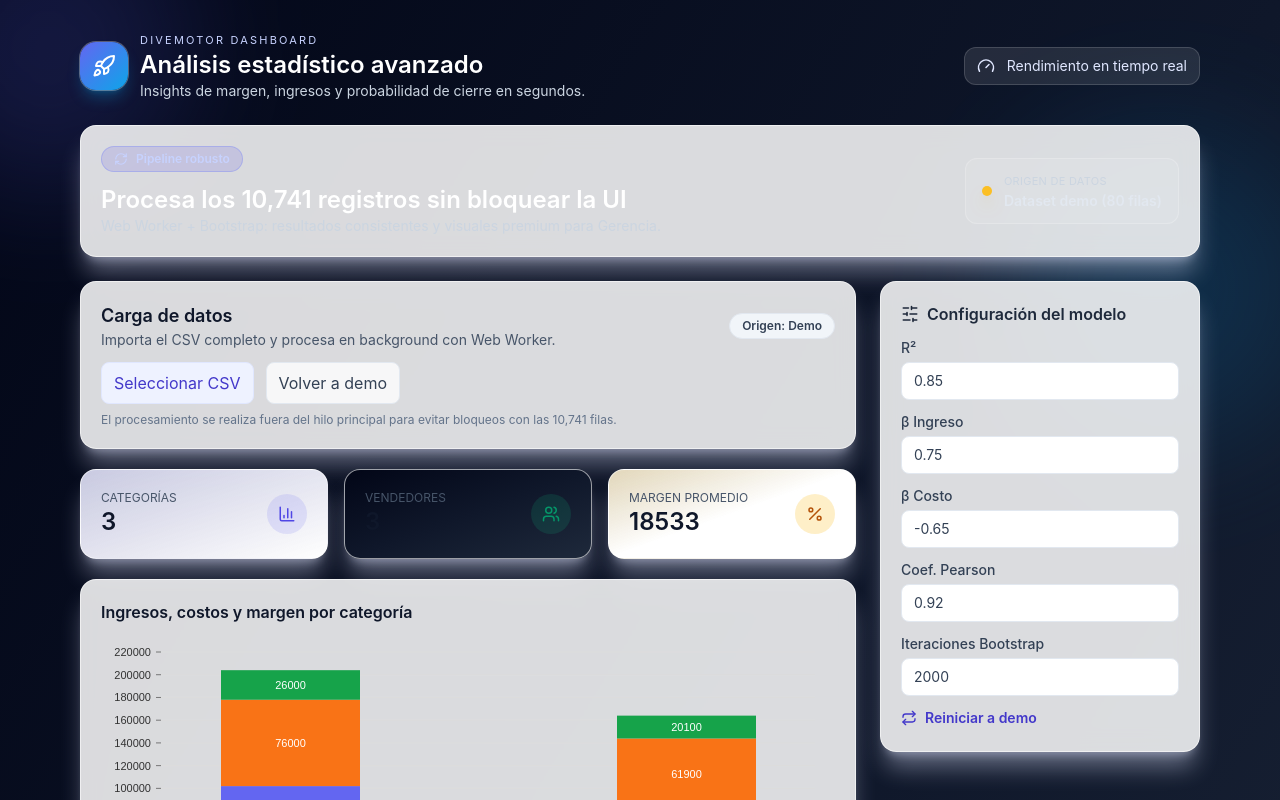
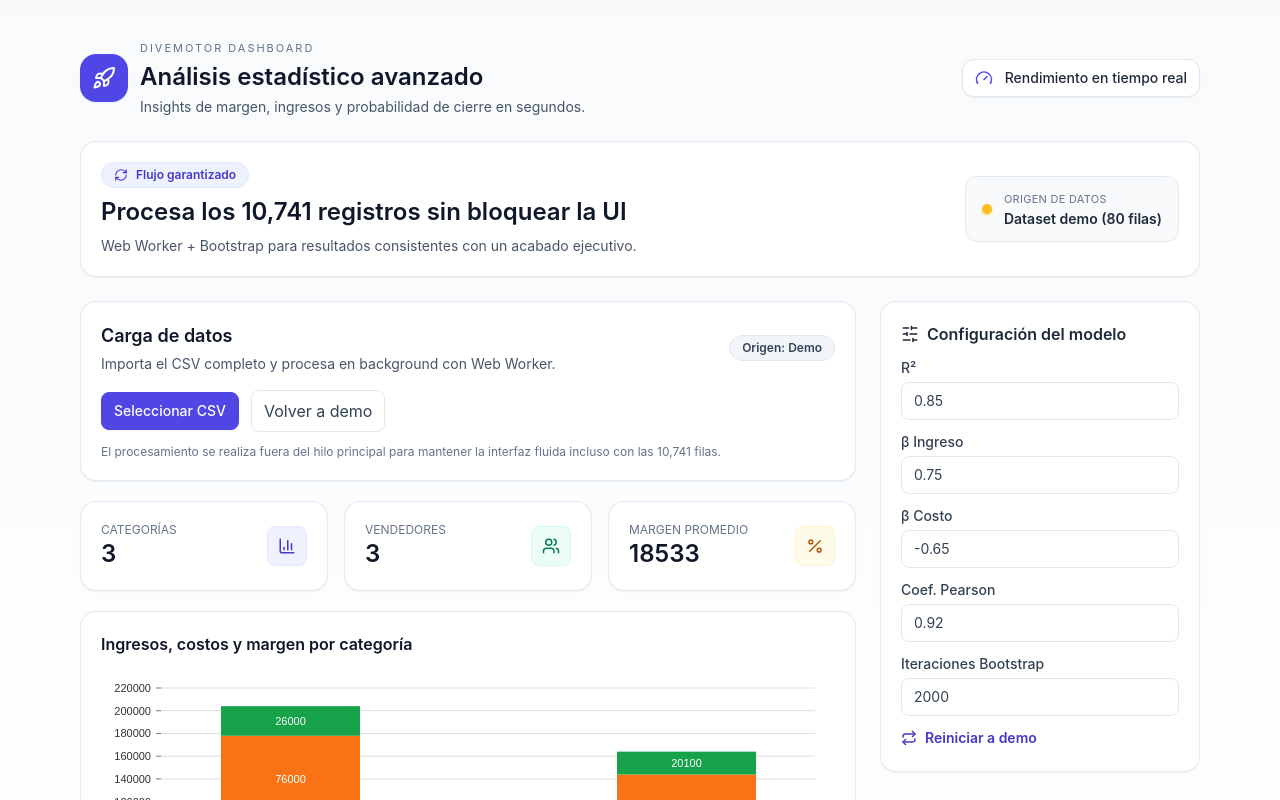
Before and after one commit to Paradigma-corp/MBA, a React (Vite) app: page / in a window 1280 px wide. Shown: the top 800 px of the page. Built offline with nearby package versions, Linux system fonts and the light colour scheme.

Commit message:
Refine dashboard look

```diff
--- a/src/App.jsx
+++ b/src/App.jsx
@@ -79,30 +79,24 @@ const App = () => {
   );
 
   return (
-    <div className="min-h-screen bg-gradient-to-br from-slate-950 via-slate-900 to-slate-800 text-slate-100 relative overflow-hidden">
-      <div className="absolute inset-0 opacity-60 pointer-events-none">
-        <div className="absolute -left-24 -top-24 h-72 w-72 rounded-full bg-indigo-500/30 blur-3xl" />
-        <div className="absolute -right-10 top-32 h-80 w-80 rounded-full bg-sky-500/25 blur-3xl" />
-        <div className="absolute left-1/3 bottom-0 h-64 w-64 rounded-full bg-purple-500/20 blur-3xl" />
-      </div>
-
-      <div className="relative max-w-6xl mx-auto px-4 py-8 space-y-6">
+    <div className="min-h-screen bg-gradient-to-b from-slate-50 via-white to-slate-100 text-slate-900">
+      <div className="max-w-6xl mx-auto px-4 py-10 space-y-6">
         <Header />
 
-        <div className="card flex flex-wrap items-center justify-between gap-4 border border-white/30 shadow-indigo-500/10">
-          <div>
-            <p className="inline-flex items-center gap-2 rounded-full bg-indigo-600/15 text-indigo-200 px-3 py-1 text-xs font-semibold border border-indigo-400/40">
-              <RefreshCw size={14} /> Pipeline robusto
+        <div className="card flex flex-wrap items-center justify-between gap-4 border border-slate-200/90 shadow-sm">
+          <div className="space-y-2">
+            <p className="inline-flex items-center gap-2 rounded-full bg-indigo-50 text-indigo-700 px-3 py-1 text-xs font-semibold border border-indigo-100">
+              <RefreshCw size={14} /> Flujo garantizado
             </p>
-            <h2 className="mt-3 text-2xl font-semibold text-white">Procesa los 10,741 registros sin bloquear la UI</h2>
-            <p className="text-sm text-slate-300">
-              Web Worker + Bootstrap: resultados consistentes y visuales premium para Gerencia.
+            <h2 className="text-2xl font-semibold text-slate-900">Procesa los 10,741 registros sin bloquear la UI</h2>
+            <p className="text-sm text-slate-600">
+              Web Worker + Bootstrap para resultados consistentes con un acabado ejecutivo.
             </p>
           </div>
-          <div className="flex items-center gap-3 text-sm text-slate-200 bg-white/10 px-4 py-3 rounded-xl border border-white/20">
-            <span className={`h-2.5 w-2.5 rounded-full ${dataSource === 'demo' ? 'bg-amber-400 shadow-amber-400/60' : 'bg-emerald-400 shadow-emerald-400/60'} shadow-lg`} />
+          <div className="flex items-center gap-3 text-sm text-slate-800 bg-slate-50 px-4 py-3 rounded-xl border border-slate-200">
+            <span className={`h-2.5 w-2.5 rounded-full ${dataSource === 'demo' ? 'bg-amber-400 shadow-amber-300/80' : 'bg-emerald-500 shadow-emerald-300/80'} shadow`} />
             <div>
-              <p className="text-[11px] uppercase tracking-wide text-slate-300">Origen de datos</p>
+              <p className="text-[11px] uppercase tracking-wide text-slate-500">Origen de datos</p>
               <p className="font-semibold">{dataSource === 'demo' ? 'Dataset demo (80 filas)' : 'CSV importado (10,741 filas)'}</p>
             </div>
           </div>
@@ -110,9 +104,9 @@ const App = () => {
 
         <div className="grid grid-cols-1 lg:grid-cols-[1fr_320px] gap-6">
           <main className="space-y-5">
-            <div className="card border border-white/30 shadow-indigo-500/10">
+            <div className="card border border-slate-200/90 shadow-sm">
               <div className="flex items-center justify-between gap-3">
-                <div>
+                <div className="space-y-1">
                   <h2 className="text-lg font-semibold text-slate-900">Carga de datos</h2>
                   <p className="text-sm text-slate-600">Importa el CSV completo y procesa en background con Web Worker.</p>
                 </div>
@@ -120,72 +114,72 @@ const App = () => {
                   Origen: {dataSource === 'demo' ? 'Demo' : 'CSV importado'}
                 </span>
               </div>
-              <div className="mt-3 flex flex-wrap items-center gap-3">
-                <label className="inline-flex items-center gap-2 px-3 py-2 bg-indigo-50 text-indigo-700 rounded-lg border border-indigo-100 cursor-pointer hover:border-indigo-300 hover:bg-indigo-100 transition">
+              <div className="mt-4 flex flex-wrap items-center gap-3">
+                <label className="inline-flex items-center gap-2 px-3 py-2 bg-indigo-600 text-white rounded-lg border border-indigo-600 cursor-pointer shadow-sm hover:bg-indigo-700 transition">
                   <input type="file" accept=".csv" className="hidden" onChange={(e) => e.target.files?.[0] && handleFile(e.target.files[0])} />
-                  <span>Seleccionar CSV</span>
+                  <span className="text-sm font-medium">Seleccionar CSV</span>
                 </label>
                 <button
                   type="button"
                   onClick={resetDemo}
-                  className="px-3 py-2 rounded-lg border border-slate-200 text-slate-700 bg-white/80 hover:bg-white transition"
+                  className="px-3 py-2 rounded-lg border border-slate-200 text-slate-700 bg-white hover:border-slate-300 transition"
                 >
                   Volver a demo
                 </button>
               </div>
-              <p className="mt-2 text-xs text-slate-500">
-                El procesamiento se realiza fuera del hilo principal para evitar bloqueos con las 10,741 filas.
+              <p className="mt-3 text-xs text-slate-500">
+                El procesamiento se realiza fuera del hilo principal para mantener la interfaz fluida incluso con las 10,741 filas.
               </p>
             </div>
 
             <div className="grid grid-cols-1 md:grid-cols-3 gap-4">
-              <div className="card bg-gradient-to-br from-indigo-500/15 to-white text-slate-900 border-indigo-100">
+              <div className="card bg-white border border-slate-200/90 shadow-sm">
                 <div className="flex items-center justify-between">
                   <div>
-                    <p className="text-xs text-slate-600 uppercase">Categorías</p>
+                    <p className="text-xs text-slate-500 uppercase">Categorías</p>
                     <p className="text-2xl font-semibold">{stats.categorias}</p>
                   </div>
-                  <div className="h-10 w-10 rounded-full bg-indigo-500/15 text-indigo-600 flex items-center justify-center">
+                  <div className="h-10 w-10 rounded-lg bg-indigo-50 text-indigo-700 flex items-center justify-center border border-indigo-100">
                     <BarChart3 size={18} />
                   </div>
                 </div>
               </div>
-              <div className="card bg-gradient-to-br from-emerald-500/12 to-white text-slate-900 border-emerald-100">
+              <div className="card bg-white border border-slate-200/90 shadow-sm">
                 <div className="flex items-center justify-between">
                   <div>
-                    <p className="text-xs text-slate-600 uppercase">Vendedores</p>
+                    <p className="text-xs text-slate-500 uppercase">Vendedores</p>
                     <p className="text-2xl font-semibold">{stats.vendedores}</p>
                   </div>
-                  <div className="h-10 w-10 rounded-full bg-emerald-500/15 text-emerald-600 flex items-center justify-center">
+                  <div className="h-10 w-10 rounded-lg bg-emerald-50 text-emerald-700 flex items-center justify-center border border-emerald-100">
                     <Users size={18} />
                   </div>
                 </div>
               </div>
-              <div className="card bg-gradient-to-br from-amber-400/20 via-white to-white text-slate-900 border-amber-100">
+              <div className="card bg-white border border-slate-200/90 shadow-sm">
                 <div className="flex items-center justify-between">
                   <div>
-                    <p className="text-xs text-slate-600 uppercase">Margen promedio</p>
+                    <p className="text-xs text-slate-500 uppercase">Margen promedio</p>
                     <p className="text-2xl font-semibold">{stats.promedioMargen.toFixed(0)}</p>
                   </div>
-                  <div className="h-10 w-10 rounded-full bg-amber-400/25 text-amber-700 flex items-center justify-center">
+                  <div className="h-10 w-10 rounded-lg bg-amber-50 text-amber-700 flex items-center justify-center border border-amber-100">
                     <Percent size={18} />
                   </div>
                 </div>
               </div>
             </div>
 
-            <div className="card border border-white/30 shadow-indigo-500/10">
-              <h3 className="text-base font-semibold text-slate-900 mb-2">Ingresos, costos y margen por categoría</h3>
+            <div className="card border border-slate-200/90 shadow-sm">
+              <h3 className="text-base font-semibold text-slate-900 mb-3">Ingresos, costos y margen por categoría</h3>
               <BarChartComponent data={categories} />
             </div>
 
             <div className="grid grid-cols-1 md:grid-cols-2 gap-4">
-              <div className="card border border-white/30 shadow-indigo-500/10">
-                <h3 className="text-base font-semibold text-slate-900 mb-2">Dispersión ingreso vs margen</h3>
+              <div className="card border border-slate-200/90 shadow-sm">
+                <h3 className="text-base font-semibold text-slate-900 mb-3">Dispersión ingreso vs margen</h3>
                 <ScatterPlot data={categories} />
               </div>
-              <div className="card border border-white/30 shadow-indigo-500/10">
-                <h3 className="text-base font-semibold text-slate-900 mb-2">Distribución de márgenes</h3>
+              <div className="card border border-slate-200/90 shadow-sm">
+                <h3 className="text-base font-semibold text-slate-900 mb-3">Distribución de márgenes</h3>
                 <BoxPlot data={categories} />
               </div>
             </div>
--- a/src/components/layout/Header.jsx
+++ b/src/components/layout/Header.jsx
@@ -4,18 +4,18 @@ import { Gauge, Rocket } from 'lucide-react';
 const Header = () => (
   <header className="flex flex-wrap items-center justify-between gap-4">
     <div className="flex items-center gap-3">
-      <div className="h-12 w-12 rounded-2xl bg-gradient-to-br from-indigo-500 to-sky-500 text-white flex items-center justify-center shadow-lg shadow-sky-500/30 ring-1 ring-white/30">
-        <Rocket className="" />
+      <div className="h-12 w-12 rounded-2xl bg-indigo-600 text-white flex items-center justify-center shadow-sm">
+        <Rocket />
       </div>
-      <div>
-        <p className="text-[11px] uppercase tracking-[0.2em] text-indigo-200">Divemotor Dashboard</p>
-        <h1 className="text-2xl font-semibold text-white">Análisis estadístico avanzado</h1>
-        <p className="text-sm text-slate-300">Insights de margen, ingresos y probabilidad de cierre en segundos.</p>
+      <div className="space-y-1">
+        <p className="text-[11px] uppercase tracking-[0.18em] text-slate-500">Divemotor Dashboard</p>
+        <h1 className="text-2xl font-semibold text-slate-900">Análisis estadístico avanzado</h1>
+        <p className="text-sm text-slate-600">Insights de margen, ingresos y probabilidad de cierre en segundos.</p>
       </div>
     </div>
-    <div className="flex items-center gap-3 text-sm text-indigo-100 bg-white/10 border border-white/15 px-3 py-2 rounded-xl">
-      <Gauge size={18} />
-      <span>Rendimiento en tiempo real</span>
+    <div className="flex items-center gap-3 text-sm text-slate-800 bg-white px-3 py-2 rounded-xl border border-slate-200 shadow-sm">
+      <Gauge size={18} className="text-indigo-600" />
+      <span className="font-medium">Rendimiento en tiempo real</span>
     </div>
   </header>
 );
--- a/src/index.css
+++ b/src/index.css
@@ -12,5 +12,5 @@ body {
 }
 
 .card {
-  @apply bg-white/85 backdrop-blur-md shadow-xl shadow-indigo-100/40 rounded-2xl border border-white/60 p-5;
+  @apply bg-white rounded-2xl border border-slate-200/90 p-5 shadow-sm;
 }
```
